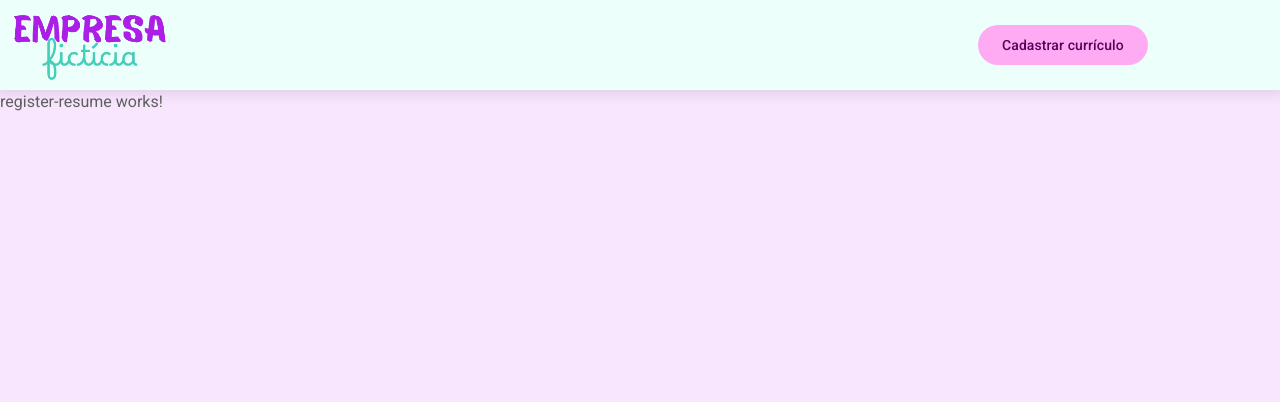
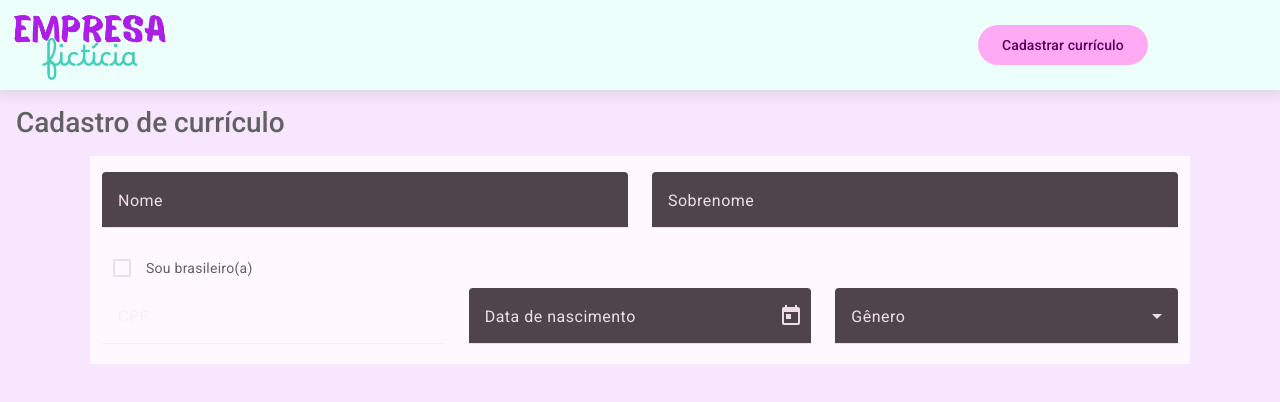
Before and after one commit to miathayde/radix-challenge, an Angular app: page /register-resume in a window 1280 px wide. Shown: the top 402 px of the page. Built offline with nearby package versions, Linux system fonts and the light colour scheme.

Commit message:
Aplicando parte do formulário

```diff
--- a/src/app/register-resume/register-resume.component.html
+++ b/src/app/register-resume/register-resume.component.html
@@ -1 +1,47 @@
-<p>register-resume works!</p>
+<div class="page">
+  <h3>Cadastro de currículo</h3>
+
+  <div class="container form-container">
+    <div class="row">
+      <div class="col">
+        <mat-form-field class="w-100">
+          <mat-label>Nome</mat-label>
+          <input matInput [(ngModel)]="resume.name">
+        </mat-form-field>
+      </div>
+      <div class="col">
+        <mat-form-field class="w-100">
+          <mat-label>Sobrenome</mat-label>
+          <input matInput [(ngModel)]="resume.lastName">
+        </mat-form-field>
+      </div>
+    </div>
+    <div class="row d-flex align-items-end">
+      <div class="col">
+        <mat-checkbox class="checkbox" [(ngModel)]="resume.isBrasilian">Sou brasileiro(a)</mat-checkbox>
+        <mat-form-field class="w-100">
+          <mat-label>CPF</mat-label>
+          <input matInput type="number" [(ngModel)]="resume.cpf" [disabled]="!resume.isBrasilian">
+        </mat-form-field>
+      </div>
+      <div class="col">
+        <mat-form-field class="w-100">
+          <mat-label>Data de nascimento</mat-label>
+          <input matInput [matDatepicker]="picker" [(ngModel)]="resume.birthday">
+          <mat-datepicker-toggle matIconSuffix [for]="picker"></mat-datepicker-toggle>
+          <mat-datepicker #picker></mat-datepicker>
+        </mat-form-field>
+      </div>
+      <div class="col">
+        <mat-form-field class="w-100">
+          <mat-label>Gênero</mat-label>
+          <mat-select [(ngModel)]="resume.gender">
+            <mat-option *ngFor="let item of genderOptions" [value]="item">
+              {{ item }}
+            </mat-option>
+          </mat-select>
+        </mat-form-field>
+      </div>
+    </div>
+  </div>
+</div>
--- a/src/app/register-resume/register-resume.component.scss
+++ b/src/app/register-resume/register-resume.component.scss
@@ -0,0 +1,11 @@
+h3 {
+  padding-top: 1rem;
+  margin-left: 1rem;
+  margin-bottom: 1rem;
+}
+
+::ng-deep .checkbox {
+  .mdc-label {
+    color: #616161;
+  }
+}
--- a/src/app/register-resume/register-resume.component.ts
+++ b/src/app/register-resume/register-resume.component.ts
@@ -1,11 +1,35 @@
 import { Component } from '@angular/core';
+import { FormsModule } from '@angular/forms';
+import { MatButtonModule } from '@angular/material/button';
+import { MatInputModule } from '@angular/material/input';
+import { MatFormFieldModule } from '@angular/material/form-field';
+import { ResumeModel } from '../../models/resume';
+import { MatSelectModule } from '@angular/material/select';
+import { CommonModule } from '@angular/common';
+import { MatDatepickerModule } from '@angular/material/datepicker';
+import { MAT_DATE_FORMATS, MAT_DATE_LOCALE, MatNativeDateModule } from '@angular/material/core';
+import { MatCheckboxModule } from '@angular/material/checkbox';
 
 @Component({
   selector: 'app-register-resume',
-  imports: [],
+  imports: [
+    CommonModule,
+    FormsModule,
+    MatButtonModule,
+    MatInputModule,
+    MatFormFieldModule,
+    MatSelectModule,
+    MatDatepickerModule,
+    MatNativeDateModule,
+    MatCheckboxModule
+  ],
   templateUrl: './register-resume.component.html',
   styleUrl: './register-resume.component.scss'
 })
 export class RegisterResumeComponent {
+  resume: ResumeModel = new ResumeModel();
+  genderOptions: Array<string> = [
+    "Mulher cisgênero", "Mulher transgênero", "Homem cisgênero", "Homem transgênero", "Outro", "Prefiro não responder"
+  ];
 
 }
```
